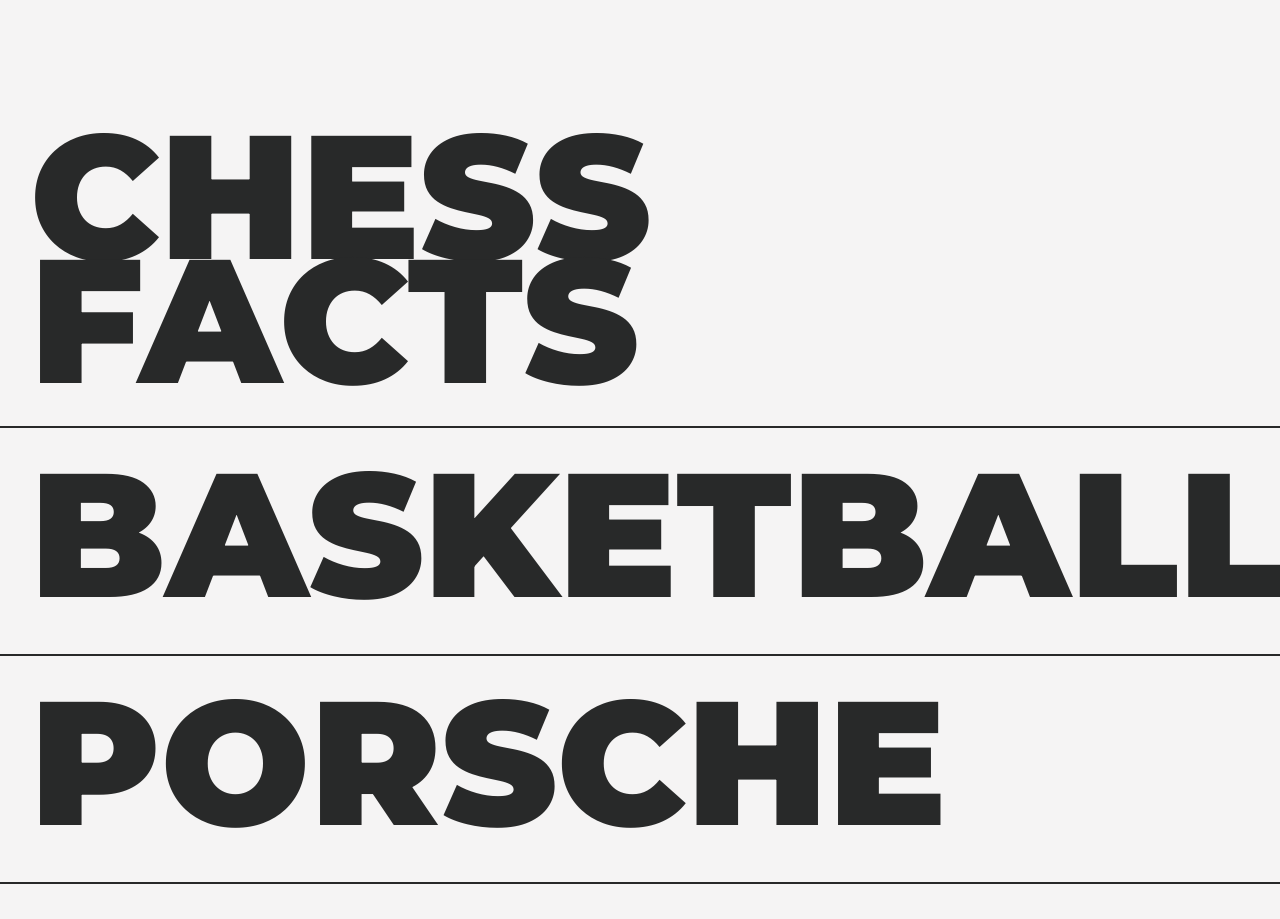
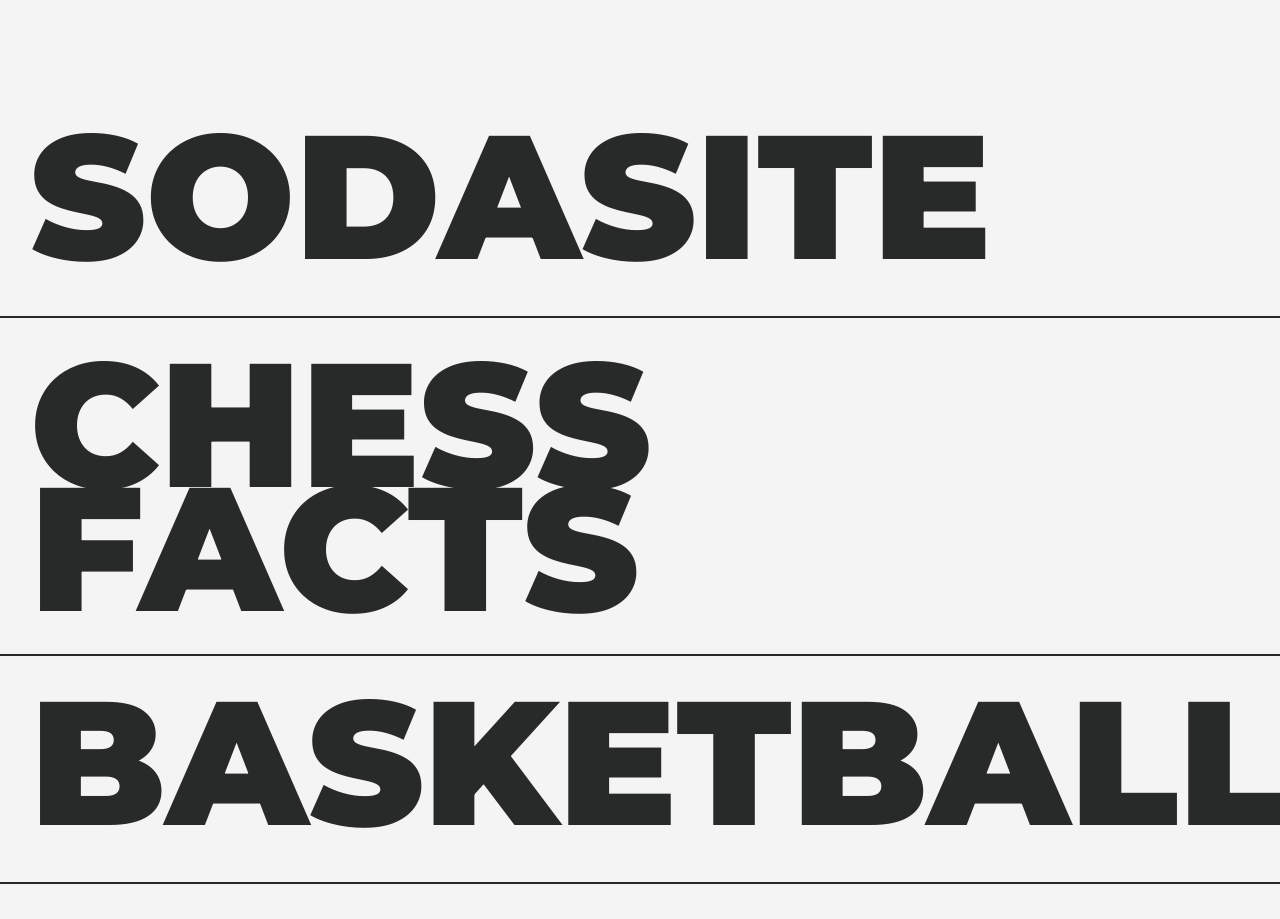
Before and after one commit to RainerAhi/Rainer-Ahi-Websites-Showcase, a React (Vite) app: page / in a window 1280 px wide. Shown: the part 880-1799 px from the top of the page. Built offline with nearby package versions, Linux system fonts and the light colour scheme; a web font is replaced by a local one.

Commit message:
plus one project

```diff
--- a/src/Sections/SectionOne.jsx
+++ b/src/Sections/SectionOne.jsx
@@ -4,6 +4,16 @@
     return (
 <div className="projects-section">
       <div className="projects">
+      <div className="project">
+          <div className="banner">
+          </div>
+          <span>
+            <p>every challenge turns effortless with effort</p>
+          </span>
+          <a href="https://sodasite.vercel.app/" target="_blank" ><h1>SODASITE</h1></a>
+          <img src="./arrow3.svg" alt="" className="svgarrow" />
+        </div>
+        <div className="border" />
         <div className="project">
           <div className="banner">
           </div>
```
